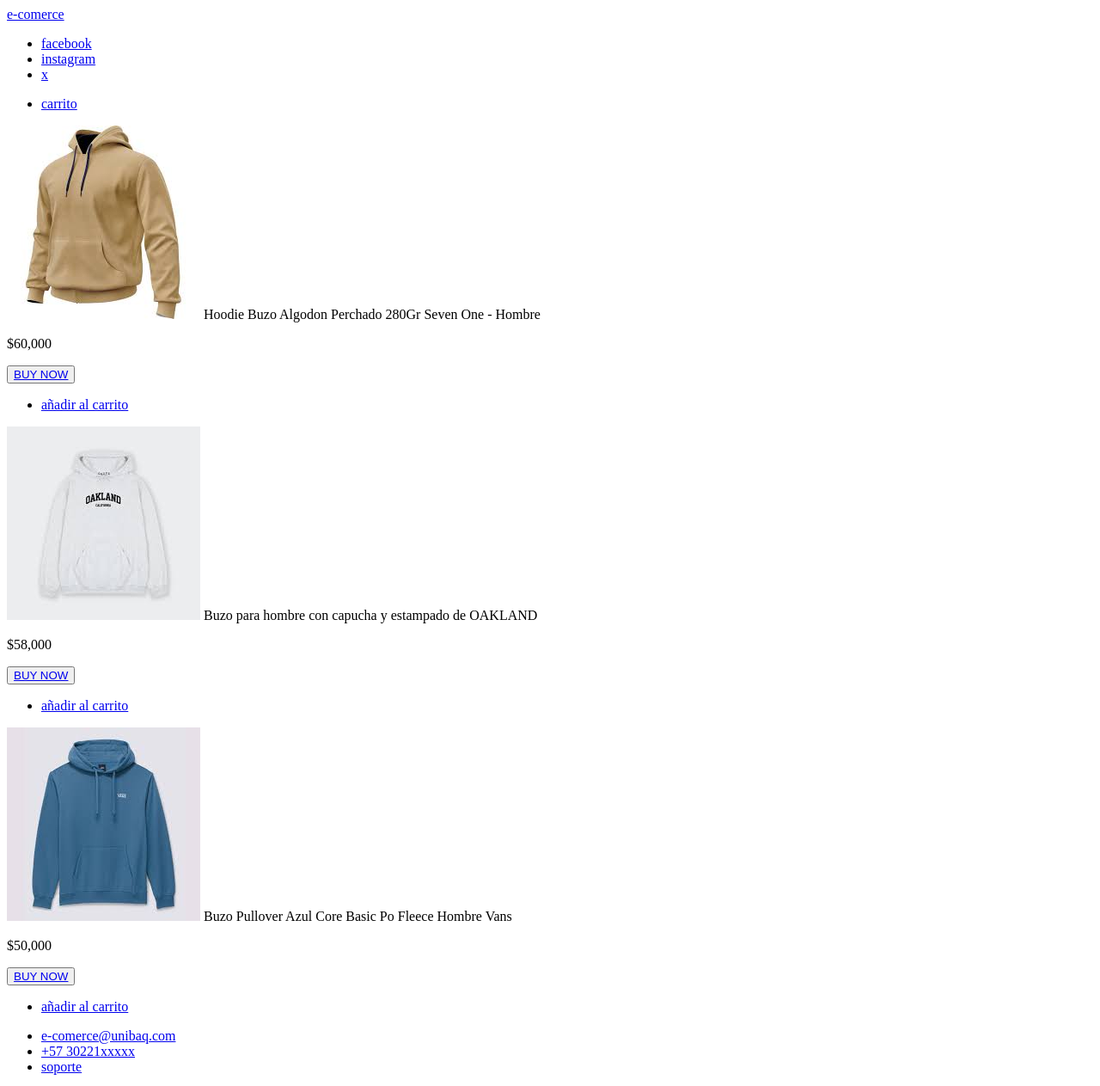
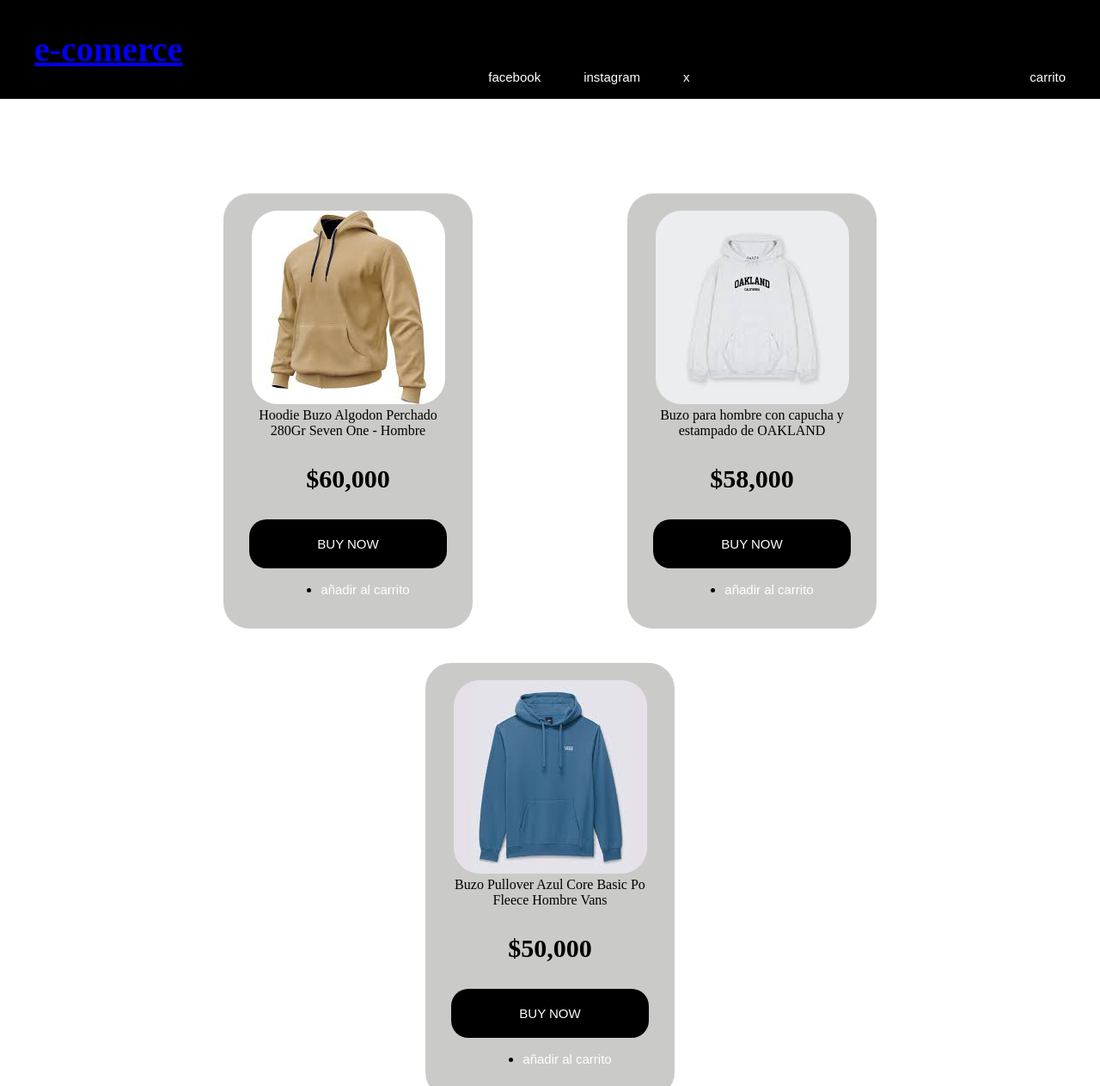
Before and after one commit to samw019/proyect, a plain HTML site: page home.html in a window 1280 px wide. Shown: the top 1263 px of the page at 86% size. Drawn offline with Linux system fonts and the light colour scheme.

Commit message:
cambio minimo

```diff
--- a/home.html
+++ b/home.html
@@ -3,13 +3,13 @@
 <head>
     <meta charset="UTF-8">
     <meta name="viewport" content="width=device-width, initial-scale=1.0">
-    <link rel="stylesheet" href=".home.css">
+    <link rel="stylesheet" href="../home.css">
     <title>e-comerce</title>
 </head>
 <body>
     <header>
         <div class="logo">
-            <a href="./home.html">e-comerce</a>
+            <a href="../home.html">e-comerce</a>
         </div>
         <nav>
             <ul>
@@ -27,7 +27,7 @@
     </header>
     <div class="productos">
         <section class="producto1">
-            <img src="/imagenes/producto2.jpg" alt="Producto 1">
+            <img src="../imagenes/producto2.jpg" alt="Producto 1">
             <p1>Hoodie Buzo Algodon Perchado 280Gr Seven One - Hombre</p1>
             <p>$60,000</p>
             <button><a href="#añadir">BUY NOW</a></button>
@@ -68,6 +68,6 @@
         </ul>
         <img src="../imagenes/métodos de pago.png" alt="métodos de pago">
     </footer>
-    <script src="./home.js"></script>
+    <script src="../home.js"></script>
 </body>
 </html>
```
